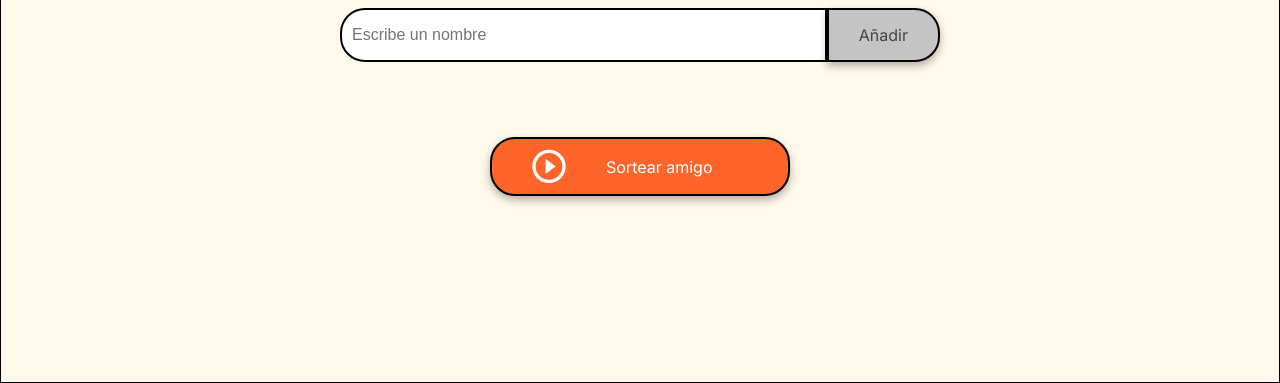
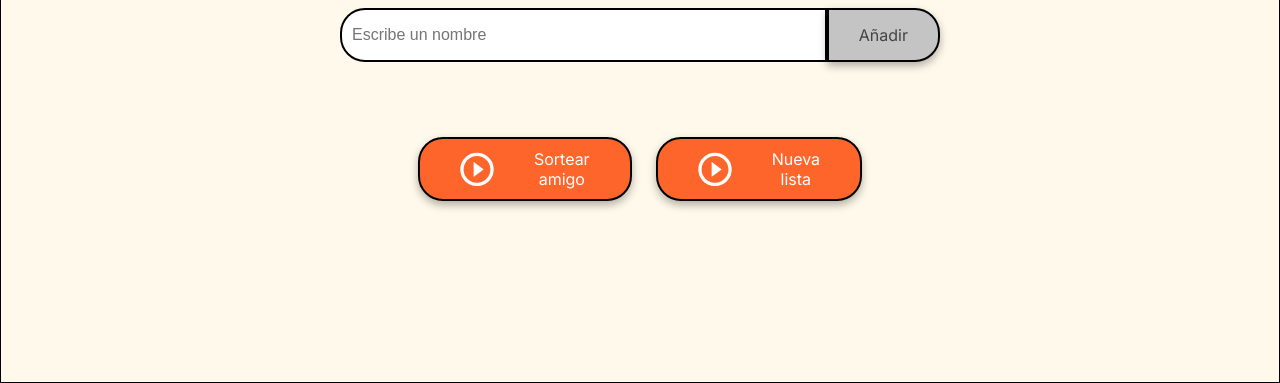
Before and after one commit to Krousk88/Amigo-Secreto, a plain HTML site: page index.html in a window 1280 px wide. Shown: the part 417-800 px from the top of the page. Drawn offline with Linux system fonts and the light colour scheme.

Commit message:
Add files via upload

```diff
--- a/app.js
+++ b/app.js
@@ -57,3 +57,10 @@ function sortearAmigo() {
         ul.appendChild(li);
     }
 }
+
+function limpiarLista() {
+    listaAmigos = [];
+    mostrarLista();
+    document.getElementById('resultado').innerHTML = '';
+    limpiarCampo();
+}
--- a/index.html
+++ b/index.html
@@ -32,6 +32,10 @@
                     <img src="assets/play_circle_outline.png" alt="Ícono para sortear">
                     Sortear amigo
                 </button>
+                <button class="button-clear" onclick="limpiarLista()" aria-label="Limpiar lista de amigos">
+                    <img src="assets/play_circle_outline.png" alt="Ícono para limpiar">
+                    Nueva lista
+                </button>
             </div>
         </section>
     </main>
--- a/style.css
+++ b/style.css
@@ -88,8 +88,13 @@ body {
 }
 
 .button-container {
-    width: 300px;
+    width: 100%;
+    max-width: 400px;
+    display: flex;
+    flex-direction: row;
     justify-content: center;
+    gap: 24px;
+    margin: 0 auto;
 }
 
 /* Estilos de entrada de texto */
@@ -160,3 +165,21 @@ ul {
 .button-draw:hover {
     background-color: var(--color-button-hover);
 }
+
+.button-clear {
+    display: flex;
+    align-items: center;
+    width: 100%;
+    padding: 10px 40px;
+    color: var(--color-white);
+    background-color: var(--color-button);
+    font-size: 16px;
+
+}
+.button-clear img {
+    margin-right: 40px;
+}
+
+.button-clear:hover {
+    background-color: var(--color-button-hover);
+}
```
